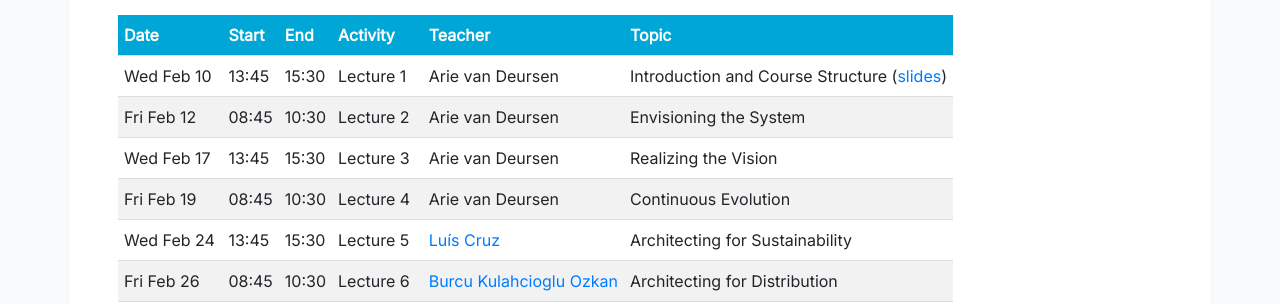
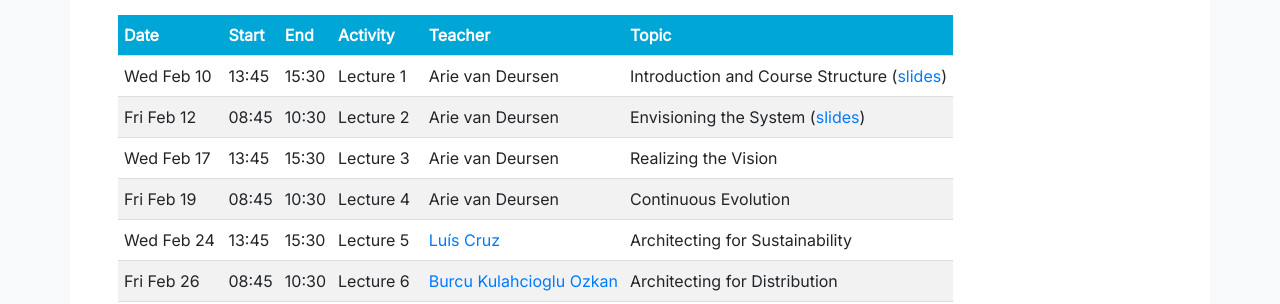
Before and after one commit to SERG-Delft/delftswa, a Jekyll site: the page built from 2021/index.md, in a window 1280 px wide and 900 px high, scrolled down 945 px. Shown: the part 153-457 px from the top of the window. Built offline with Jekyll 4.4.1, drawn with Linux system fonts in a browser that asks for light colours.

Commit message:
Add slides for lecture 2

```diff
--- a/2021/index.md
+++ b/2021/index.md
@@ -47,7 +47,7 @@ Scheduled interaction time includes the following:
 Date | Start | End | Activity | Teacher | Topic
 |---|---|---|---|---|
 Wed Feb 10 | 13:45 | 15:30 | Lecture 1 | Arie van Deursen         | Introduction and Course Structure ([slides](slides/overview2021.pdf))
-Fri Feb 12 | 08:45 | 10:30 | Lecture 2 | Arie van Deursen         | Envisioning the System
+Fri Feb 12 | 08:45 | 10:30 | Lecture 2 | Arie van Deursen         | Envisioning the System ([slides](slides/envisioning-the-system.pdf))
 Wed Feb 17 | 13:45 | 15:30 | Lecture 3 | Arie van Deursen         | Realizing the Vision
 Fri Feb 19 | 08:45 | 10:30 | Lecture 4 | Arie van Deursen         | Continuous Evolution
 Wed Feb 24 | 13:45 | 15:30 | Lecture 5 | [Luís Cruz][luis]        | Architecting for Sustainability
```
Also changed, not shown: 1 other file.
